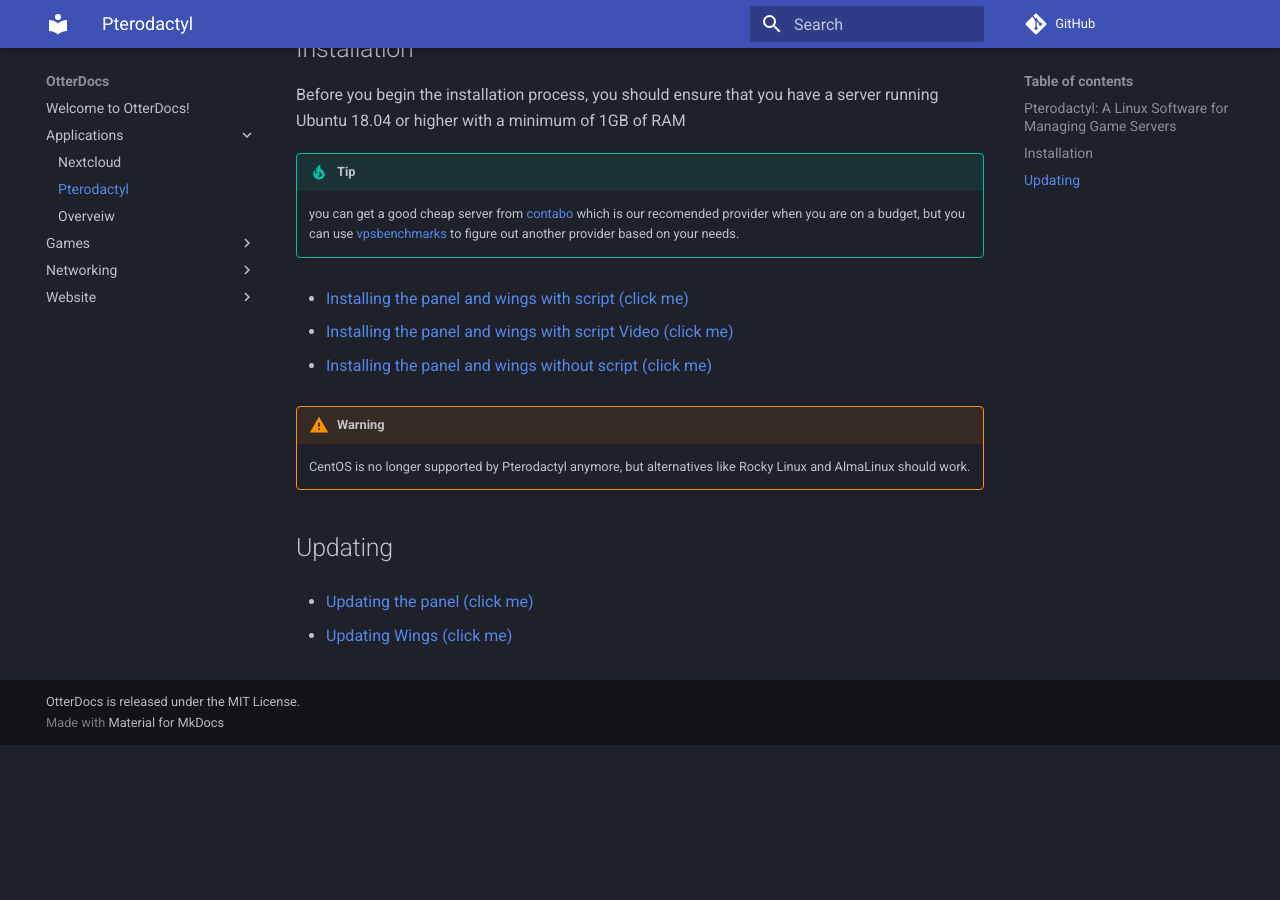
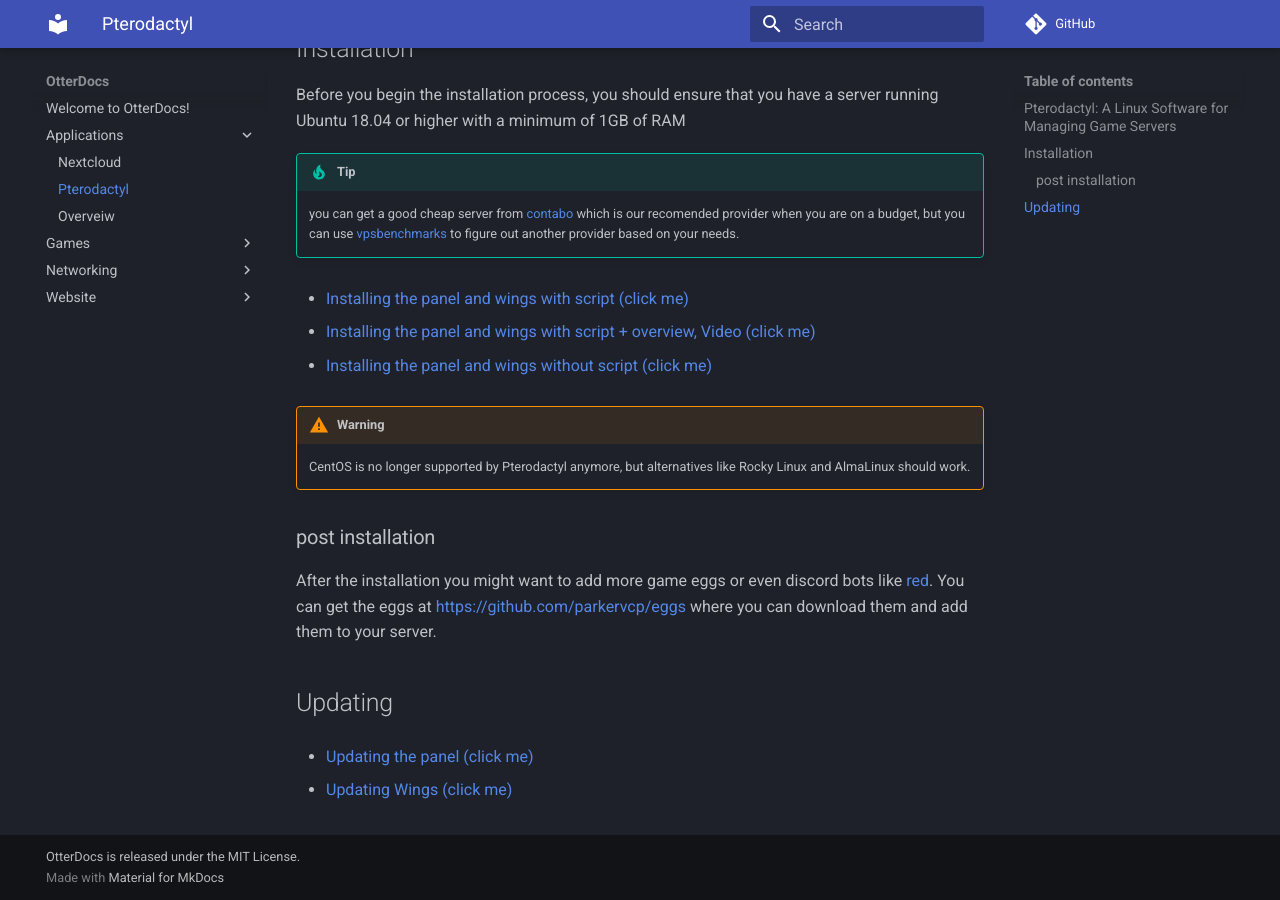
Before and after one commit to DeeKahy/OtterDocs, an MkDocs documentation site: the page built from docs/Applications/Pterodactyl.md, in a window 1280 px wide and 900 px high, scrolled down 672 px. Built offline with MkDocs 1.6.1 and Material for MkDocs 9.7.7, drawn with Linux system fonts in a browser that asks for light colours; comment, search, counter and statistics services are not loaded; before the commit the page ends 1417 px from its top, so only the background shows below that.

Commit message:
post install

```diff
--- a/docs/Applications/Pterodactyl.md
+++ b/docs/Applications/Pterodactyl.md
@@ -34,7 +34,7 @@
 
 *  [Installing the panel and wings with script (click me)](https://github.com/pterodactyl-installer/pterodactyl-installer)
 
-*  [Installing the panel and wings with script Video (click me)](https://www.youtube.com/watch?v=7vp2QZIw5Rw&t)
+*  [Installing the panel and wings with script + overview, Video (click me)](https://www.youtube.com/watch?v=7vp2QZIw5Rw&list=PLo-Z6rSYg5IX8Z_InN9Mi7iQpD9SbHnev)
 
 *  [Installing the panel and wings without script (click me)](https://pterodactyl.io/project/introduction.html)
 
@@ -44,6 +44,9 @@
     CentOS is no longer supported by Pterodactyl anymore, but alternatives like Rocky Linux and AlmaLinux should
     work.
 
+### post installation
+After the installation you might want to add more game eggs or even discord bots like [red](Red%20Discord%20Bot.md).
+You can get the eggs at [https://github.com/parkervcp/eggs](https://github.com/parkervcp/eggs) where you can download them and add them to your server.
 
 
 
```
